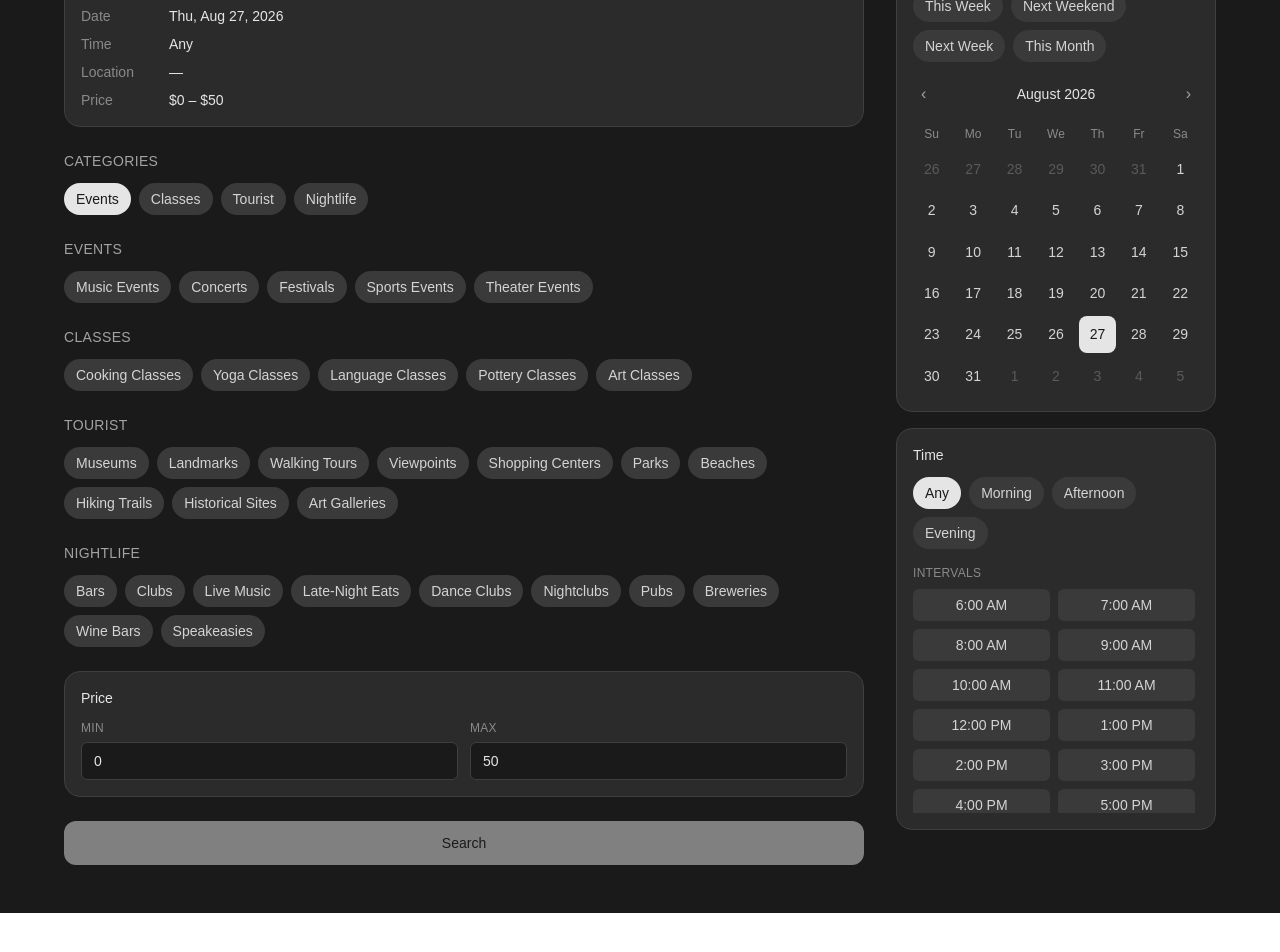
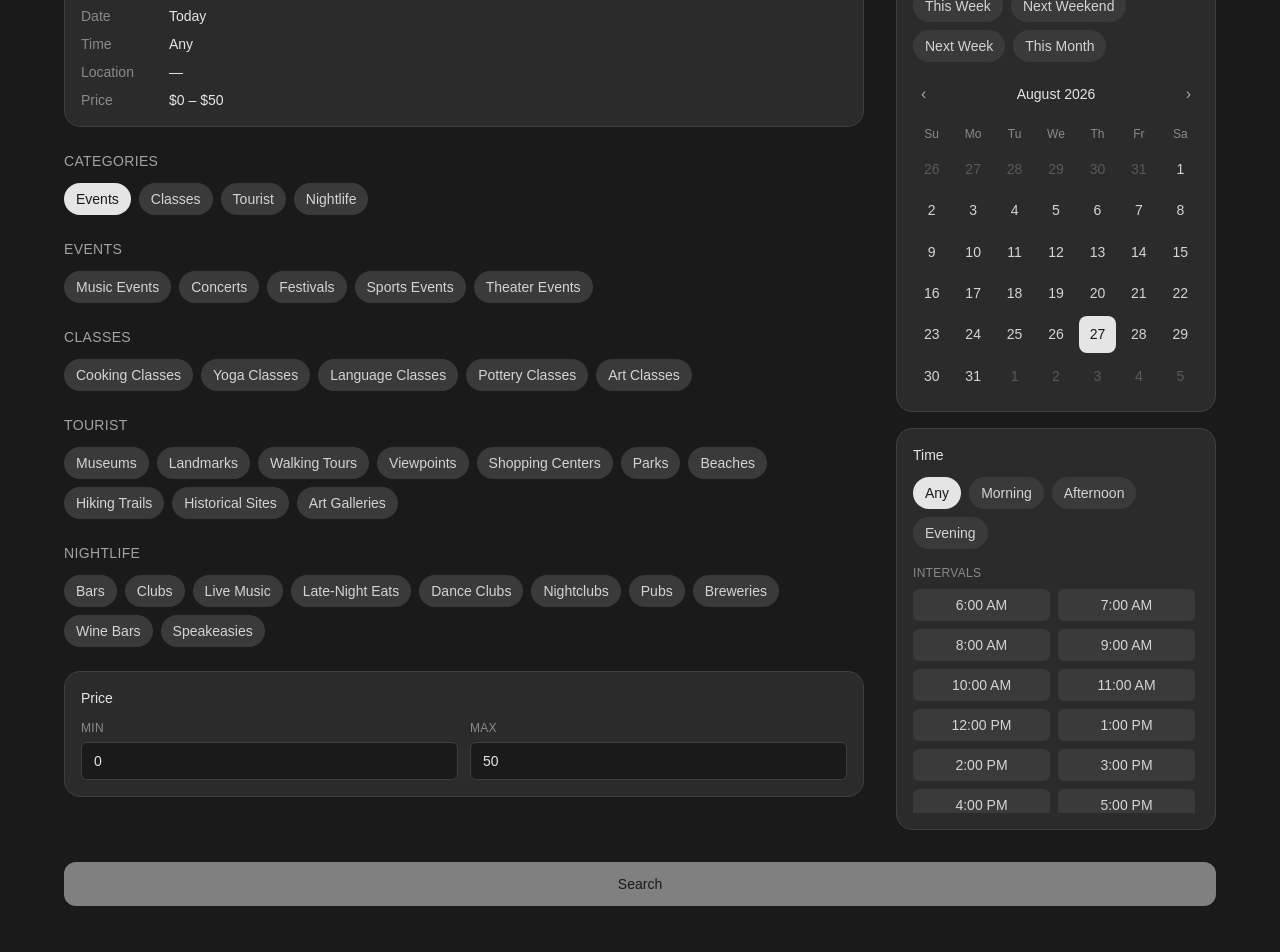
Before and after one commit to GeorgeDavila/turing-touring, a Next.js app: page / in a window 1280 px wide. Shown: the part 356-1308 px from the top of the page. Before the commit the page ends 1269 px from the top, so only its background shows below. Built offline with nearby package versions, Linux system fonts and the light colour scheme; no server answers.

Commit message:
Update page.tsx

```diff
--- a/app/page.tsx
+++ b/app/page.tsx
@@ -11,7 +11,11 @@ import {
 import CategoryOptions, {
   type Category,
 } from "@/components/CategoryOptions";
-import DateCalendar, { startOfDay } from "@/components/DateCalendar";
+import DateCalendar, {
+  dateForPreset,
+  startOfDay,
+  type DatePreset,
+} from "@/components/DateCalendar";
 import TimeSelectionPanel, {
   DEFAULT_TIME_SELECTION,
   type TimeSelection,
@@ -45,13 +49,15 @@ function buildDefaultQuery(
   category: Category,
   subOption: string,
   date: Date,
+  datePreset: DatePreset | null,
   time: TimeSelection,
   priceMin: number,
   priceMax: number,
 ) {
   const type = subOption || TYPE_FALLBACK[category];
   const timeLabel = time === "any" ? "any time" : time;
-  return `Give me a link to ${type} near ${address} or neighboring areas. Date: ${formatDateKey(date)}. Time: ${timeLabel}. Price: $${priceMin} - $${priceMax}.`;
+  const dateLabel = datePreset ?? formatDateKey(date);
+  return `Give me a link to ${type} near ${address} or neighboring areas. Date: ${dateLabel}. Time: ${timeLabel}. Price: $${priceMin} - $${priceMax}.`;
 }
 
 function normalizeGoogleMapsUrl(link: string | null) {
@@ -129,7 +135,9 @@ export default function Home() {
     location: { latitude: number; longitude: number } | null;
   } | null>(null);
   const [responseError, setResponseError] = useState("");
+  const [sentQuery, setSentQuery] = useState("");
   const [selectedDate, setSelectedDate] = useState(() => startOfDay(new Date()));
+  const [datePreset, setDatePreset] = useState<DatePreset | null>("today");
   const [timeSelection, setTimeSelection] = useState<TimeSelection>(
     DEFAULT_TIME_SELECTION,
   );
@@ -184,12 +192,22 @@ export default function Home() {
         category,
         subOption,
         selectedDate,
+        datePreset,
         timeSelection,
         priceMin,
         priceMax,
       ),
     );
-  }, [address, category, subOption, selectedDate, timeSelection, priceMin, priceMax]);
+  }, [
+    address,
+    category,
+    subOption,
+    selectedDate,
+    datePreset,
+    timeSelection,
+    priceMin,
+    priceMax,
+  ]);
 
   async function handleSend() {
     const trimmed = value.trim();
@@ -201,7 +219,7 @@ export default function Home() {
       subOption ? `Type: ${subOption}` : null,
       address ? `Address: ${address}` : null,
       location ? `City: ${location}` : null,
-      `Date: ${formatDateKey(selectedDate)}`,
+      `Date: ${datePreset ?? formatDateKey(selectedDate)}`,
       `Time: ${timeSelection}`,
       `Price: $${priceMin} - $${priceMax}`,
     ]
@@ -209,6 +227,7 @@ export default function Home() {
       .join("\n");
 
     setSending(true);
+    setSentQuery(query);
     setResponse(null);
     setResponseError("");
 
@@ -234,6 +253,16 @@ export default function Home() {
   function handleCategoryClick(nextCategory: Category) {
     setCategory(nextCategory);
     setSubOption("");
+  }
+
+  function handleSelectDate(date: Date) {
+    setDatePreset(null);
+    setSelectedDate(date);
+  }
+
+  function handleSelectPreset(preset: DatePreset) {
+    setDatePreset(preset);
+    setSelectedDate(dateForPreset(preset));
   }
 
   // Model controls retained for later reuse.
@@ -276,13 +305,14 @@ export default function Home() {
               </div>
               <div className="flex gap-2">
                 <dt className="w-20 shrink-0 text-[#8a8a8a]">Date</dt>
-                <dd>
-                  {selectedDate.toLocaleDateString("en-US", {
-                    weekday: "short",
-                    month: "short",
-                    day: "numeric",
-                    year: "numeric",
-                  })}
+                <dd className="capitalize">
+                  {datePreset ??
+                    selectedDate.toLocaleDateString("en-US", {
+                      weekday: "short",
+                      month: "short",
+                      day: "numeric",
+                      year: "numeric",
+                    })}
                 </dd>
               </div>
               <div className="flex gap-2">
@@ -315,21 +345,14 @@ export default function Home() {
             onMinChange={setPriceMin}
             onMaxChange={setPriceMax}
           />
-
-          <button
-            type="button"
-            onClick={handleSend}
-            disabled={sending || !value.trim()}
-            className="w-full rounded-xl bg-[#e5e5e5] px-4 py-3 text-sm font-medium text-[#1a1a1a] transition-colors hover:bg-white disabled:cursor-not-allowed disabled:opacity-50"
-          >
-            {sending ? "Searching…" : "Search"}
-          </button>
         </div>
 
         <aside className="flex w-full shrink-0 flex-col gap-4 lg:w-80">
           <DateCalendar
             selectedDate={selectedDate}
-            onSelectDate={setSelectedDate}
+            datePreset={datePreset}
+            onSelectDate={handleSelectDate}
+            onSelectPreset={handleSelectPreset}
           />
 
           <TimeSelectionPanel
@@ -405,6 +428,21 @@ export default function Home() {
         </div>
       )}
 
+      <button
+        type="button"
+        onClick={handleSend}
+        disabled={sending || !value.trim()}
+        className="w-full max-w-6xl rounded-xl bg-[#e5e5e5] px-4 py-3 text-sm font-medium text-[#1a1a1a] transition-colors hover:bg-white disabled:cursor-not-allowed disabled:opacity-50"
+      >
+        {sending ? "Searching…" : "Search"}
+      </button>
+
+      {sentQuery && (
+        <pre className="w-full max-w-6xl whitespace-pre-wrap font-sans text-sm text-[#a3a3a3]">
+          {sentQuery}
+        </pre>
+      )}
+
       {coords && (
         <div className="w-full max-w-6xl overflow-hidden rounded-2xl border border-[#3f3f3f]">
           <MapComponent
```
